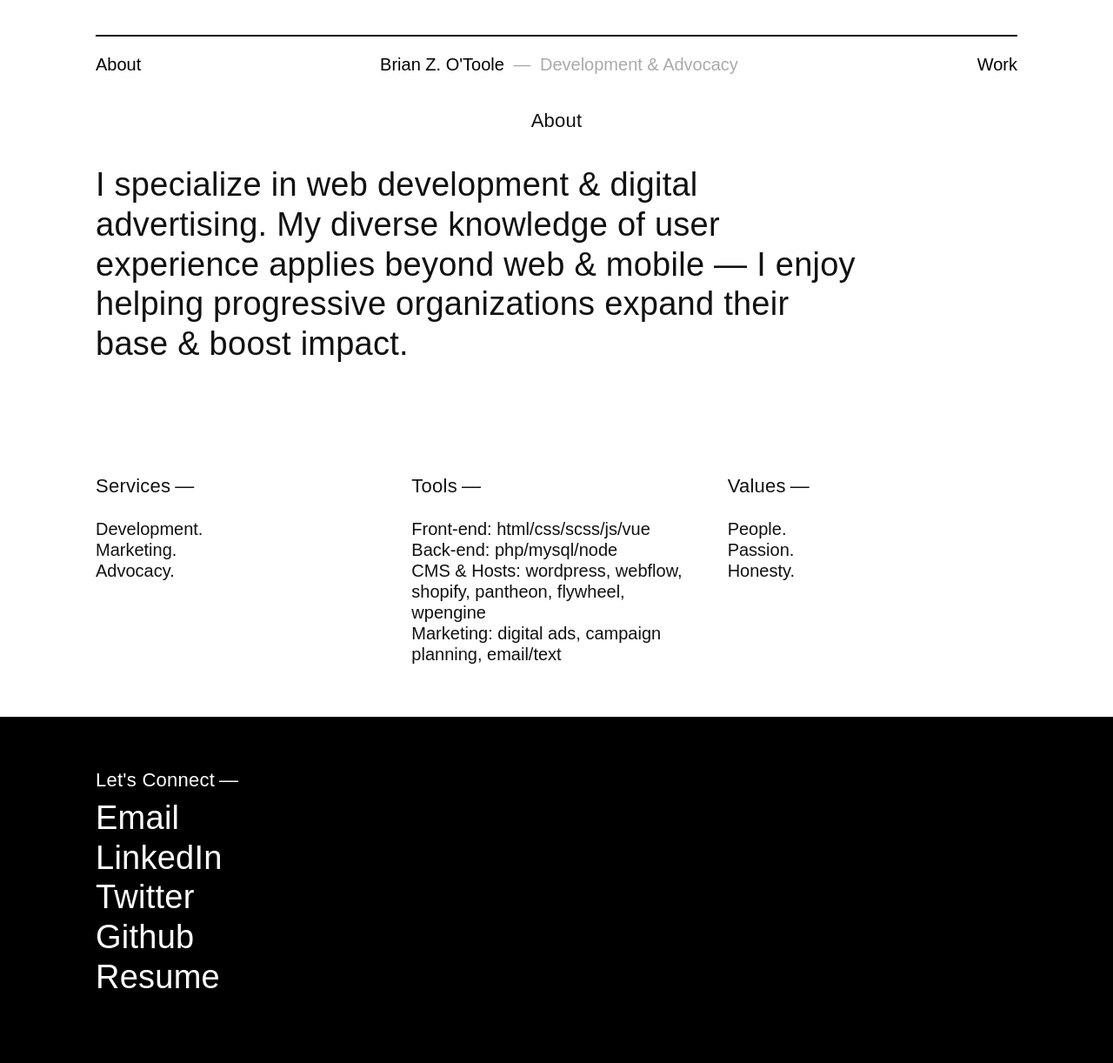
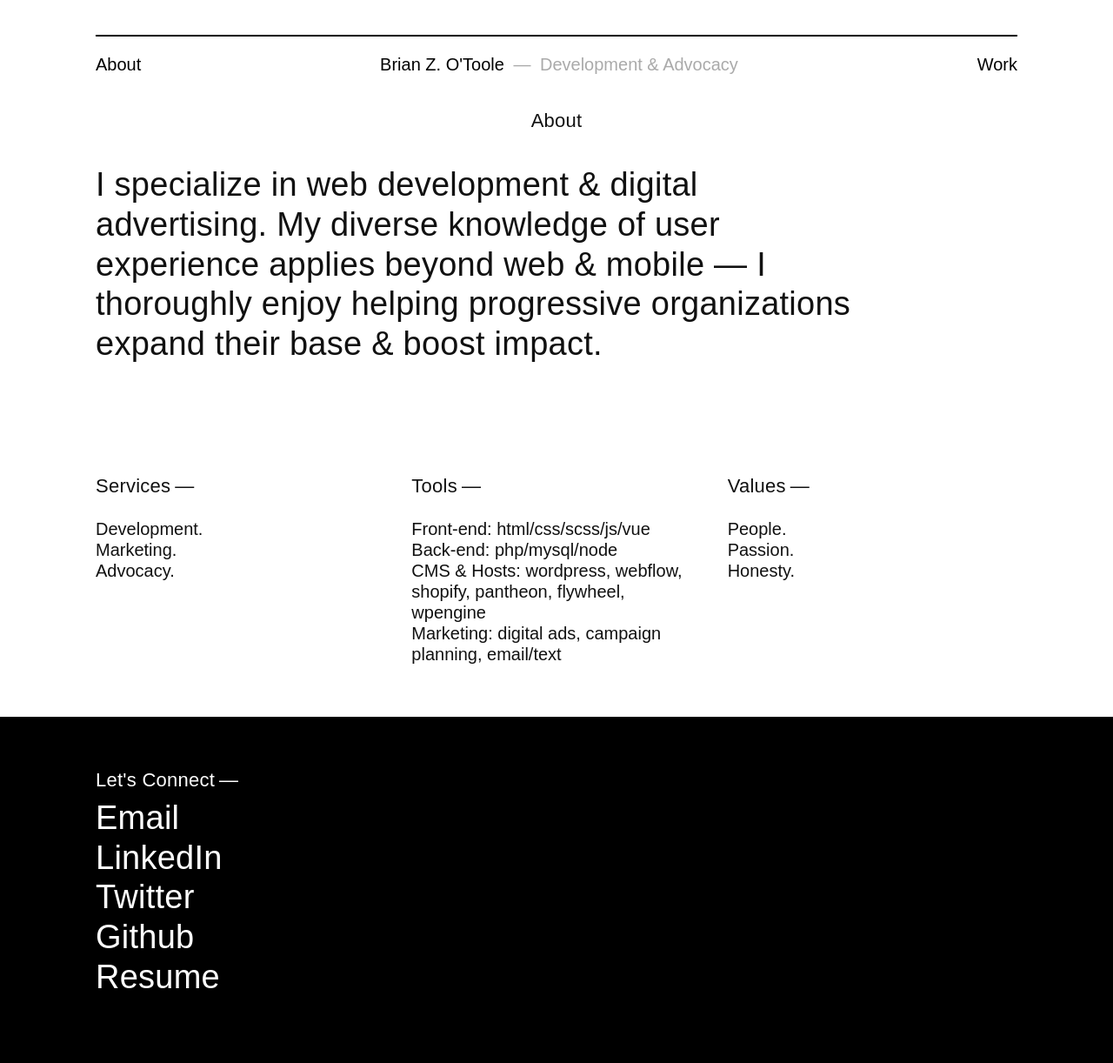
Before and after one commit to brianotoole/brianz5, a Jekyll site: the page built from about.html, in a window 1280 px wide. Shown: the whole page at 87% size. Built offline with Jekyll 4.4.1, drawn with Linux system fonts in a browser that asks for light colours; nearby versions of some CDN libraries.

Commit message:
update about

```diff
--- a/about.html
+++ b/about.html
@@ -12,7 +12,7 @@
     <div class="container">
       <div class="row">
         <div class="col-xs-12 col-sm-10">
-          <h1 class="section-title h3">I specialize in web development &amp; digital advertising. My diverse knowledge of user experience applies beyond web & mobile — I enjoy helping progressive organizations expand their base & boost impact.</h1>
+          <h1 class="section-title h3">I specialize in web development &amp; digital advertising. My diverse knowledge of user experience applies beyond web & mobile — I thoroughly enjoy helping progressive organizations expand their base & boost impact.</h1>
         </div><!--/.col-->
       </div><!--/.row-->
     </div><!--/.container-->
```
